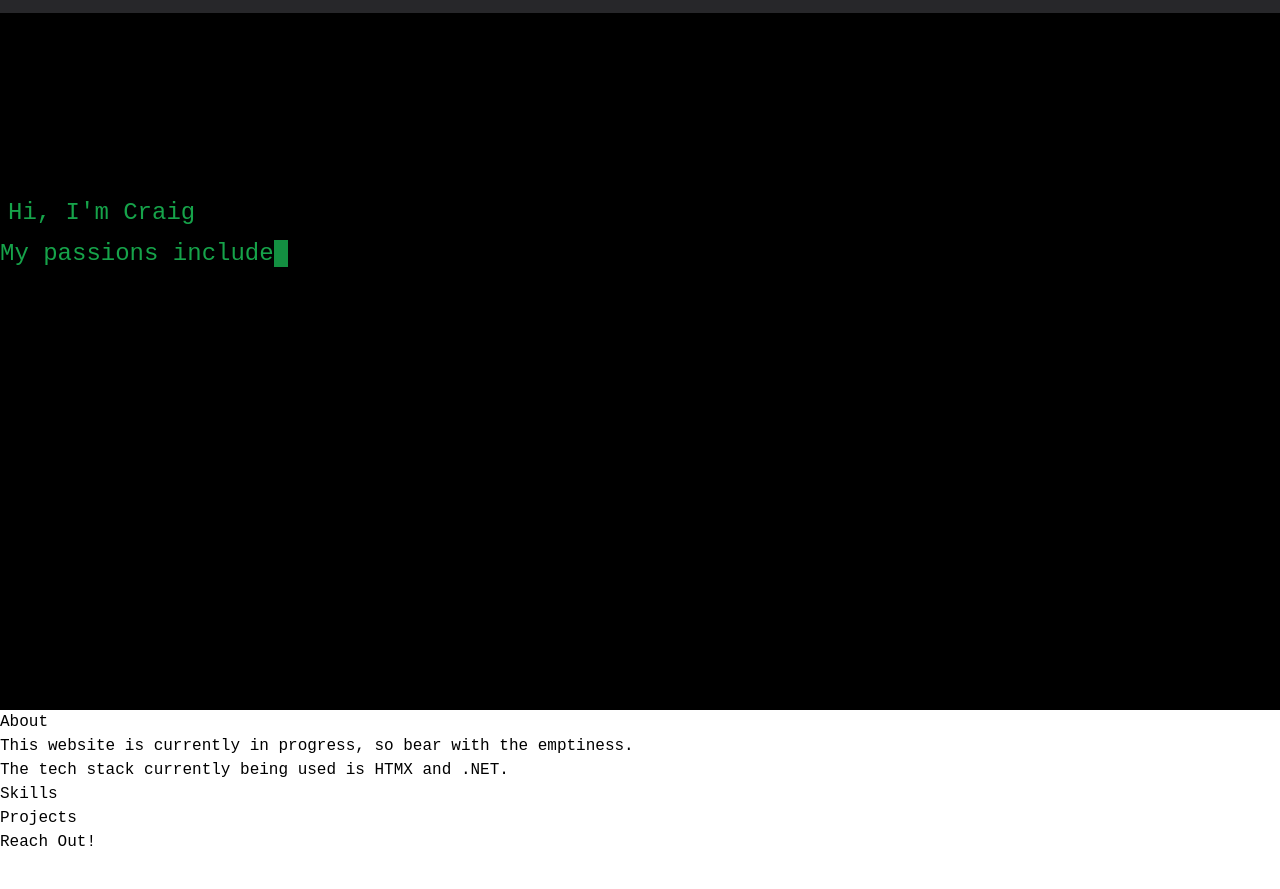
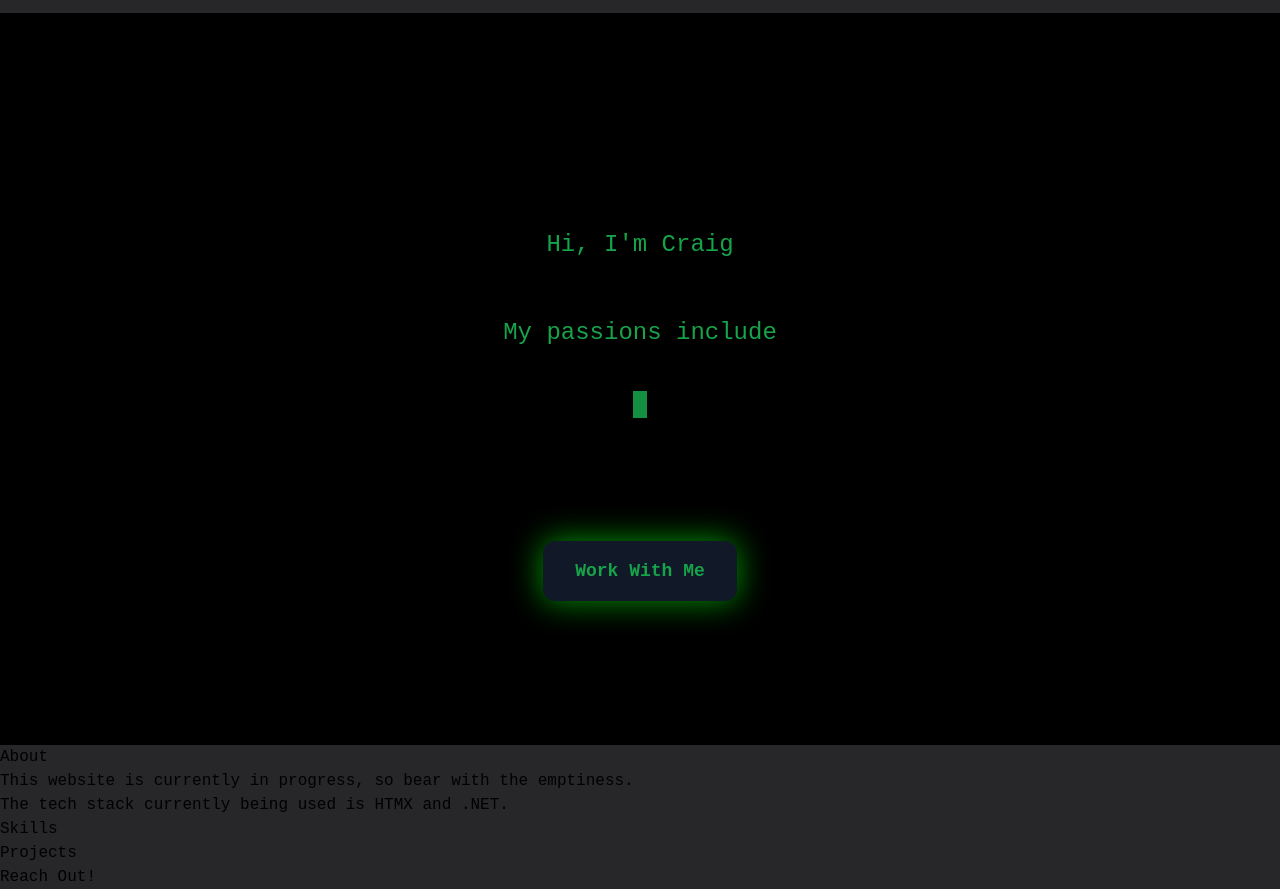
Before and after one commit to CraigSau/craigsau.com, a website: page client/index.html in a window 1280 px wide. Both pictures are taken after a click on the link "CraigSau". Shown: the part 55-944 px from the top of the page. Before the commit the page ends 909 px from the top, so only its background shows below. Drawn offline with Linux system fonts and the light colour scheme.

Commit message:
More pretty updates woo hoo

```diff
--- a/client/index.html
+++ b/client/index.html
@@ -20,6 +20,7 @@
 
 <body>
     <main>
+        <section class="bg-black h-dvh">
             <!--Navbar-->
             <nav class="relative px-4 py-4 flex justify-between items-center bg-zinc-800">
                 <a class="text-3xl font-bold leading-none text-green-600" href="#">
@@ -57,7 +58,8 @@
                         </a>
                         <button class="navbar-close">
                             <svg class="h-6 w-6 text-gray-400 cursor-pointer hover:text-gray-500"
-                            xmlns="http://www.w3.org/2000/svg" fill="none" viewBox="0 0 24 24" stroke="currentColor">
+                                xmlns="http://www.w3.org/2000/svg" fill="none" viewBox="0 0 24 24"
+                                stroke="currentColor">
                                 <path stroke-linecap="round" stroke-linejoin="round" stroke-width="2"
                                     d="M6 18L18 6M6 6l12 12"></path>
                             </svg>
@@ -94,38 +96,40 @@
             </div>
 
             <!--Hero Section-->
-        <section class="bg-black">
-            <div class="text-white py-20">
-                <div class="container mx-auto flex flex-col my-12 md:my-24">
-                    <div class="flex flex-col w-full">
+            <div class="text-white py-20 pb-0 items-center">
+                <div class="container mx-auto items-center flex flex-col my-12 md:my-24">
+                    <div class="flex flex-col w-full lg:w-1/3 justify-center items-center p-8">
                         <h1 class="text-green-600 text-xl md:text-2xl p-2 tracking-loose leading-relaxed">
-                            <span id="intro"onload="typeWriter()"></span><span id="tw1" class="cursor"></span>
+                            <span id="intro" onload="typeWriter()"></span><span id="tw1" class="cursor"></span>
                         </h1>
                     </div>
-                    <div class="flex flex-col justify-center items-center w-full">
-                        <h2 class="text-green-600 text-xl md:text-2xl leading-relaxed md:leading-snug mb-2 w-full">
-                            <span id="passions" onload="typeWriter()"></span><span id="tw2"></span>
+                    <div class="flex flex-col justify-center items-center ">
+                        <h2 class="text-green-600 text-xl md:text-2xl p-4 mb-2 w-full">
+                            <span class="w-full" id="passionsprev" onload="typeWriter()"></span><span id="tw2"></span>
+                        </h2>
+                    </div>
+                    <div class="flex flex-col justify-center items-center ">
+                        <h2 class="text-green-600 text-xl md:text-2xl p-4 mb-2 w-full">
+                            <span class="w-full" id="passions" onload="typeWriter()"></span><span id="tw3"></span>
                         </h2>
                     </div>
                 </div>
             </div>
-            <div class="p-8 mt-12 mb-6 md:mb-0 md:mt-0 ml-0 md:ml-12 lg:w-2/3  justify-center">
-                <div class="h-48 flex flex-wrap content-center">
-                    <div>
-                        <img class="inline-block mt-28 hidden xl:block" src="">
+            <div class="flex flex-col items-center justify-center opacity-0" id="wwmButton">
+                <div class="relative inline-flex group items-center">
+                    <div
+                        class="absolute transitiona-all duration-1000 opacity-70 -inset-px bg-gradient-to-r from-[#00CC00] via-[#00CC00] to-[#00CC00] rounded-xl blur-lg group-hover:opacity-100 group-hover:-inset-1 group-hover:duration-200 animate-tilt">
                     </div>
-                    <div>
-                        <img class="inline-block mt-24 md:mt-0 p-8 md:p-0" src="">
-                    </div>
-                    <div>
-                        <img class="inline-block mt-28 hidden lg:block" src="">
-                    </div>
+                    <a href="#"
+                        class="relative inline-flex items-center justify-center px-8 py-4 text-lg font-bold text-green-600 transition-all duration-200 bg-gray-900 font-pj rounded-xl focus:outline-none focus:ring-2 focus:ring-offset-2 focus:ring-gray-900"
+                        role="button">Work With Me
+                    </a>
                 </div>
             </div>
         </section>
     </main>
 
-    <div class="non-landing-container">
+    <div class="non-landing-container bg-zinc-800">
         <!--About / Recent Blog Posts-->
         <div class="about-container">
             <h2>About</h2>
--- a/client/index.js
+++ b/client/index.js
@@ -18,49 +18,7 @@ var letter = 0;
 var passionsCount = passions.length;
 var wordComplete = false;
 
-
 document.addEventListener("DOMContentLoaded", typeWriter());
-
-// Hamburger Menu stuff
-document.addEventListener('DOMContentLoaded', function() {
-    // open
-    const burger = document.querySelectorAll('.navbar-burger');
-    const menu = document.querySelectorAll('.navbar-menu');
-
-    if (burger.length && menu.length) {
-        for (var i = 0; i < burger.length; i++) {
-            burger[i].addEventListener('click', function() {
-                for (var j = 0; j < menu.length; j++) {
-                    menu[j].classList.toggle('hidden');
-                }
-            });
-        }
-    }
-
-    // close
-    const close = document.querySelectorAll('.navbar-close');
-    const backdrop = document.querySelectorAll('.navbar-backdrop');
-
-    if (close.length) {
-        for (var i = 0; i < close.length; i++) {
-            close[i].addEventListener('click', function() {
-                for (var j = 0; j < menu.length; j++) {
-                    menu[j].classList.toggle('hidden');
-                }
-            });
-        }
-    }
-
-    if (backdrop.length) {
-        for (var i = 0; i < backdrop.length; i++) {
-            backdrop[i].addEventListener('click', function() {
-                for (var j = 0; j < menu.length; j++) {
-                    menu[j].classList.toggle('hidden');
-                }
-            });
-        }
-    }
-});
 
 function typeWriter() {
     if (i < text.length) {
@@ -86,7 +44,7 @@ function typeWriter() {
 
 function typeWriterPassion() {
     if (j < text2.length) {
-        document.querySelector("#passions").innerHTML += text2.charAt(j);
+        document.querySelector("#passionsprev").innerHTML += text2.charAt(j);
         j++;
         setTimeout(typeWriterPassion, speed);
     }
@@ -96,10 +54,15 @@ function typeWriterPassion() {
 };
 
 function typeWriterRecurringType() {
+    document.querySelector("#tw2").classList.remove('cursor');
+    document.querySelector("#tw3").classList.add('cursor');
     if (letter < passions[word].length && wordComplete == false) {
         document.querySelector('#passions').innerHTML += passions[word].charAt(letter);
         letter++;
-        if (letter >= passions[word].length) { wordComplete = true; }
+        if (letter >= passions[word].length) {
+            wordComplete = true;
+            fadeIn();
+        }
     }
     else if (wordComplete == true) {
         let string = document.querySelector("#passions").innerHTML;
@@ -115,6 +78,24 @@ function typeWriterRecurringType() {
     setTimeout(typeWriterRecurringType, speed)
 }
 
+var opacity = 0;
+var intervalID = 0;
+
+function fadeIn() {
+    setInterval(show, 200);
+}
+
+function show() {
+    var body = document.getElementById("wwmButton");
+    opacity = Number(window.getComputedStyle(body)
+        .getPropertyValue("opacity"));
+    if (opacity < 1) {
+        opacity = opacity + 0.1;
+        body.style.opacity = opacity
+    } else {
+        clearInterval(intervalID);
+    }
+}
 
 // THIS SHIT SHOULD HAVE WORKED, BUT SOME DUMB ASS BULL SHIT IS GOING ON AND IDK WHAT SO
 // I GAVE UP AND HOBBLED TOGETHER THIS DUMB SHIT ABOVE AND LEAVING THIS HERE TO GET MAD
```
Also changed, not shown: client/output.css. Lines whose indentation alone changed are shown as unchanged.
